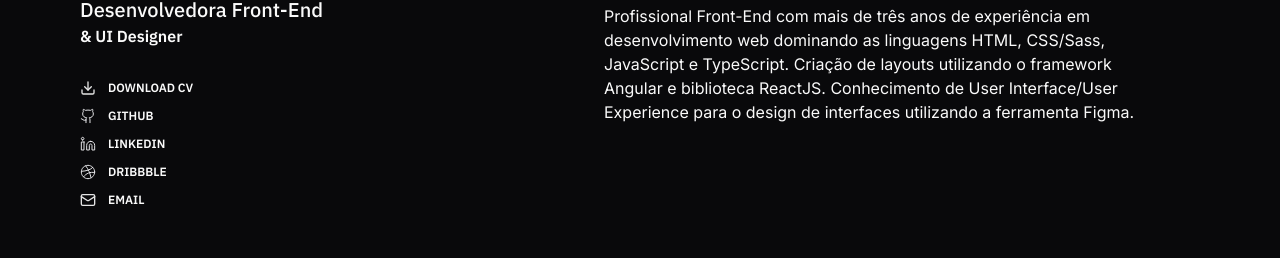
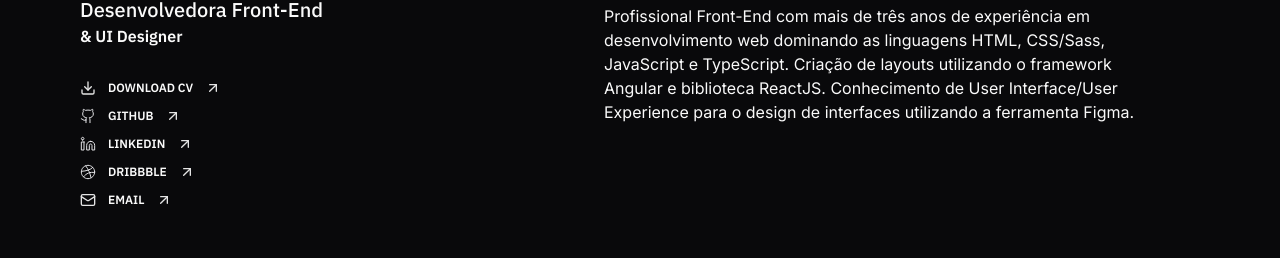
Before and after one commit to lucianesantcs/lucianesantcs.github.io, a React (Vite) app: page / in a window 1280 px wide. Shown: the part 212-470 px from the top of the page. Built offline with nearby package versions, Linux system fonts and the light colour scheme.

Commit message:
feat: adicionado ícone de link externo no componente social icons

```diff
--- a/src/components/layouts/Footer/Footer.tsx
+++ b/src/components/layouts/Footer/Footer.tsx
@@ -5,7 +5,7 @@ import SocialIcons from "@/components/ui/SocialIcons";
 const Footer = () => {
   return (
     <footer className="max-w-144 mx-auto flex w-full justify-between px-3 py-4 md:px-10 lg:px-20 md:gap-28 lg:gap-40 mt-8">
-      <SocialIcons showLabel={false} />
+      <SocialIcons showLabel={false} showExternalLinkIcon={false} />
       <img src={assinatura} />
       <ChevronUp color="#e5e5e5" size={16} />
     </footer>
--- a/src/components/ui/SocialIcons.tsx
+++ b/src/components/ui/SocialIcons.tsx
@@ -1,37 +1,71 @@
-import { Download, Mail } from "lucide-react";
+import { Download, Mail, ArrowUpRight } from "lucide-react";
 import github16 from "@/assets/images/svg/github16.svg";
 import linkedin16 from "@/assets/images/svg/linkedin16.svg";
 import dribbble16 from "@/assets/images/svg/dribbble16.svg";
 
 interface SocialIconsProps {
   showLabel?: boolean;
-  position?: 'vertical';
+  position?: "vertical";
+  showExternalLinkIcon?: boolean;
 }
 
-const SocialIcons = ({ showLabel, position }: SocialIconsProps) => {
-  const setPosition = position === 'vertical' ? 'flex-col' : '';
+const SocialIcons = ({
+  showLabel,
+  position,
+  showExternalLinkIcon = true,
+}: SocialIconsProps) => {
+  const setPosition = position === "vertical" ? "flex-col" : "";
 
   return (
     <nav className={`sm:hidden md:flex gap-3 ${setPosition}`}>
       <a href="" className="flex gap-3 items-center">
         <Download color="#e5e5e5" size={16} />
-        {showLabel && <span className="font-serif text-xs font-semibold uppercase">Download CV</span>}
+        {showLabel && (
+          <span className="font-serif text-xs font-semibold uppercase">
+            Download CV
+          </span>
+        )}
+
+        {showExternalLinkIcon && <ArrowUpRight color="#e5e5e5" size={16} />}
       </a>
       <a href="" className="flex gap-3 items-center">
         <img src={github16} style={{ height: 16, width: 16 }} />
-        {showLabel && <span className="font-serif text-xs font-semibold uppercase">Github</span>}
+        {showLabel && (
+          <span className="font-serif text-xs font-semibold uppercase">
+            Github
+          </span>
+        )}
+        {showExternalLinkIcon && <ArrowUpRight color="#e5e5e5" size={16} />}
       </a>
       <a href="" className="flex gap-3 items-center">
         <img src={linkedin16} style={{ height: 16, width: 16 }} />
-        {showLabel && <span className="font-serif text-xs font-semibold uppercase">Linkedin</span>}
+        {showLabel && (
+          <span className="font-serif text-xs font-semibold uppercase">
+            Linkedin
+          </span>
+        )}
+
+        {showExternalLinkIcon && <ArrowUpRight color="#e5e5e5" size={16} />}
       </a>
       <a href="" className="flex gap-3 items-center">
         <img src={dribbble16} style={{ height: 16, width: 16 }} />
-        {showLabel && <span className="font-serif text-xs font-semibold uppercase">Dribbble</span>}
+        {showLabel && (
+          <span className="font-serif text-xs font-semibold uppercase">
+            Dribbble
+          </span>
+        )}
+
+        {showExternalLinkIcon && <ArrowUpRight color="#e5e5e5" size={16} />}
       </a>
       <a href="" className="flex gap-3 items-center">
         <Mail color="#e5e5e5" size={16} />
-        {showLabel && <span className="font-serif text-xs font-semibold uppercase">Email</span>}
+        {showLabel && (
+          <span className="font-serif text-xs font-semibold uppercase">
+            Email
+          </span>
+        )}
+
+        {showExternalLinkIcon && <ArrowUpRight color="#e5e5e5" size={16} />}
       </a>
     </nav>
   );
```
